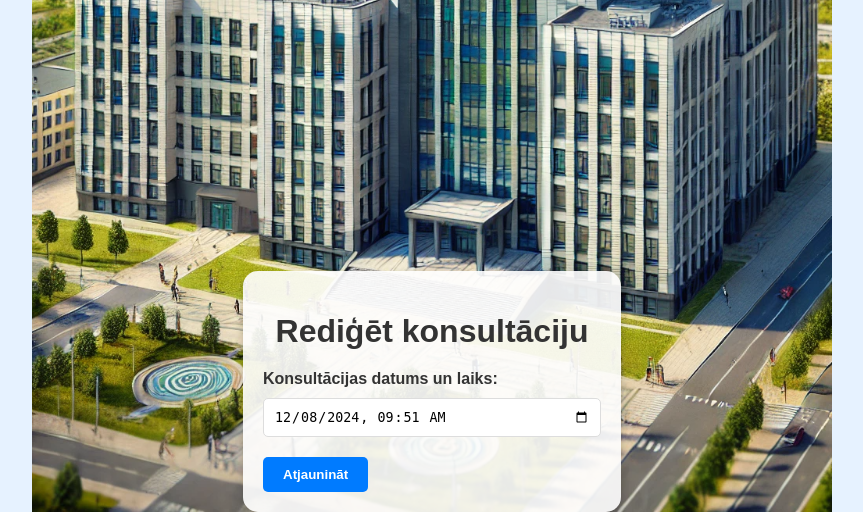
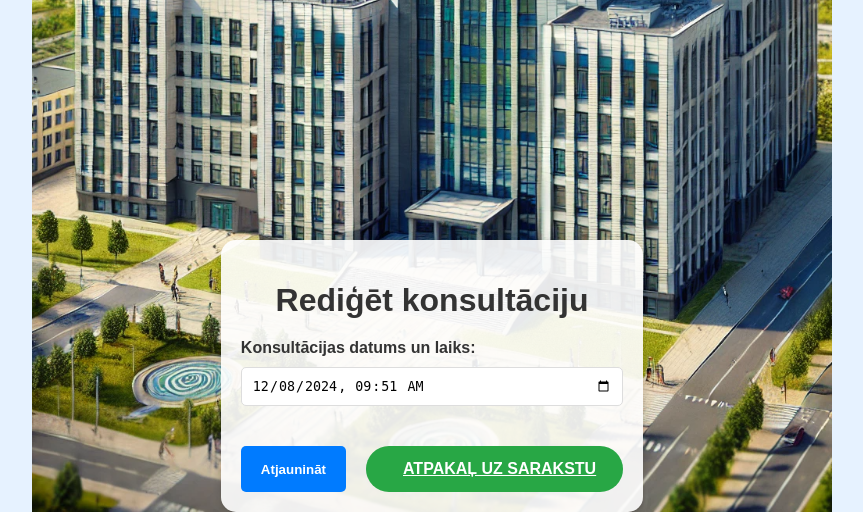
Before and after one commit to Vikusjik/kvalifikacijasDarbs, a Laravel app: template resources/views/consultations/edit.blade.php in a window 1280 px wide. Shown: the part 288-800 px from the top of the page, without its empty margins (208-1071 px from the left). Run offline with Laravel 12, Linux system fonts and the light colour scheme; the template is opened without the code that fills it, so the values that code supplies are empty; some libraries are stand-ins or nearby versions.

Commit message:
CRUD and styles, I think they are ready at the moment

```diff
--- a/resources/views/consultations/edit.blade.php
+++ b/resources/views/consultations/edit.blade.php
@@ -66,12 +66,48 @@
             font-weight: bold;
             border: none;
             cursor: pointer;
-            transition: background-color 0.3s;
+            transition: background-color 0.3s, transform 0.2s ease-in-out;
+            margin-right: 10px;
         }
 
         button:hover {
             background-color: #0056b3;
+            transform: scale(1.05);
         }
+
+        .button-container {
+            display: flex;
+            justify-content: center;
+            gap: 10px;
+            margin-top: 20px;
+        }
+
+        /* Stils pogai 'Atpakaļ uz sarakstu' */
+        .back-btn {
+            background-color: #28a745;
+            padding: 12px 25px;
+            color: white;
+            border-radius: 30px;
+            text-transform: uppercase;
+            font-weight: 600;
+            border: 2px solid transparent;
+            transition: all 0.3s ease-in-out;
+            font-size: 16px;
+            display: inline-flex;
+            align-items: center;
+            gap: 10px;
+        }
+
+        .back-btn:hover {
+            background-color: #218838;
+            border-color: #1e7e34;
+            transform: translateY(-3px);
+        }
+
+        .back-btn i {
+            font-size: 18px;
+        }
+
     </style>
 </head>
 <body>
@@ -87,7 +123,12 @@
             <label for="date_time">Konsultācijas datums un laiks:</label>
             <input type="datetime-local" id="date_time" name="date_time" value="{{ \Carbon\Carbon::parse($consultation->date_time)->format('Y-m-d\TH:i') }}" required>
 
-            <button type="submit">Atjaunināt</button>
+            <div class="button-container">
+                <button type="submit">Atjaunināt</button>
+                <a href="{{ route('consultations.index') }}" class="back-btn">
+                    <i class="fa fa-arrow-left"></i> Atpakaļ uz sarakstu
+                </a>
+            </div>
         </form>
     </div>
 
```
Also changed, not shown: app/Http/Controllers/ConsultationController.php (+17 -6 lines).
